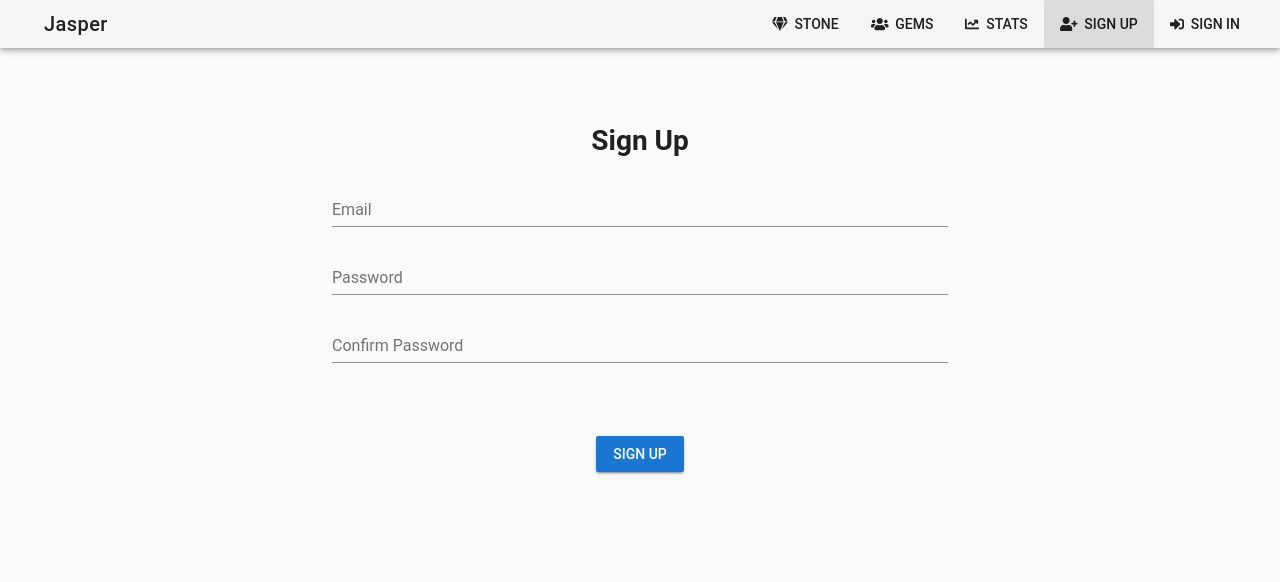
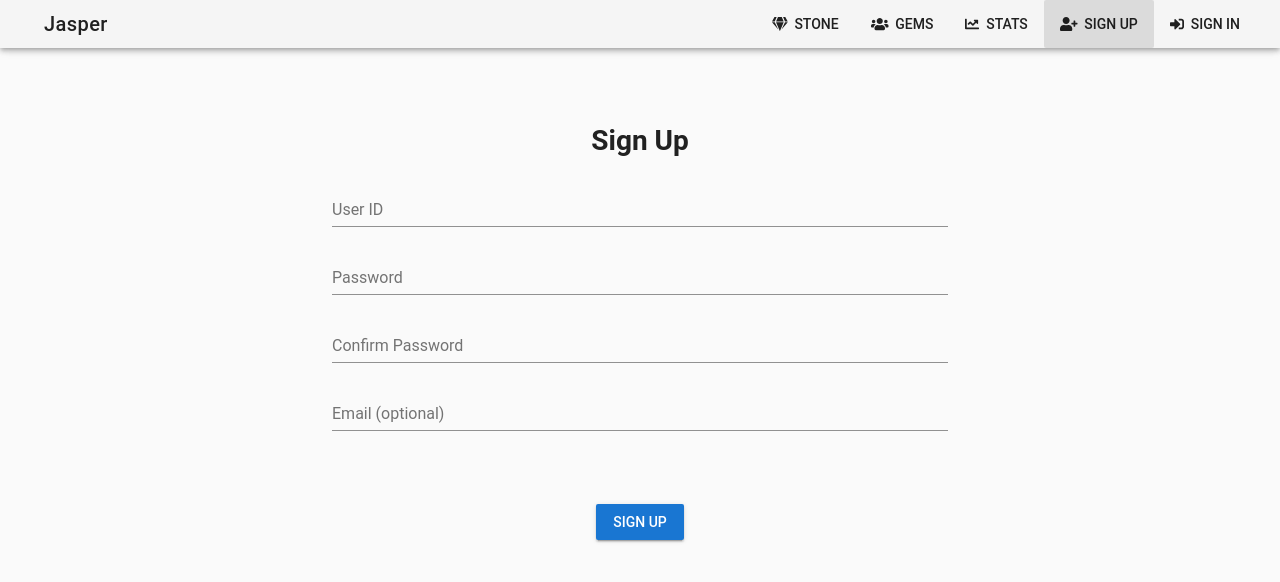
Before and after one commit to jgfoster/Jasper, a Vue app: page /signup in a window 1280 px wide. Shown: the top 582 px of the page. Built offline with nearby package versions, Linux system fonts and the light colour scheme; the HTML template or start-up script is replaced by a standard one.

Commit message:
Start login option.

```diff
--- a/src/components/Signin.vue
+++ b/src/components/Signin.vue
@@ -14,11 +14,12 @@
             </v-flex>
             <v-flex>
               <v-text-field
-                name="email"
-                label="Email"
-                id="email"
-                type="email"
-                v-model="email"
+                name="userID"
+                label="User ID"
+                id="userID"
+                type="text"
+                v-model="userID"
+                autocomplete="username"
                 required></v-text-field>
             </v-flex>
             <v-flex>
@@ -28,6 +29,7 @@
                 id="password"
                 type="password"
                 v-model="password"
+                autocomplete="current-password"
                 required></v-text-field>
             </v-flex>
             <v-flex class="text-xs-center" mt-5>
@@ -44,14 +46,14 @@
 export default {
   data () {
     return {
-      email: '',
+      userID: '',
       password: '',
       alert: false
     }
   },
   methods: {
     userSignIn () {
-      this.$store.commit('userSignIn', { email: this.email, password: this.password })
+      this.$store.commit('userSignIn', { userID: this.userID, password: this.password })
       this.$router.push('/')
     }
   },
--- a/src/components/Signup.vue
+++ b/src/components/Signup.vue
@@ -14,11 +14,11 @@
             </v-flex>
             <v-flex>
               <v-text-field
-                name="email"
-                label="Email"
-                id="email"
-                type="email"
-                v-model="email"
+                name="userID"
+                label="User ID"
+                id="userID"
+                type="text"
+                v-model="userID"
                 required></v-text-field>
             </v-flex>
             <v-flex>
@@ -40,6 +40,15 @@
                 v-model="passwordConfirm"
                 :rules="[comparePasswords]"
                 ></v-text-field>
+            </v-flex>
+            <v-flex>
+              <v-text-field
+                name="email"
+                label="Email (optional)"
+                id="email"
+                type="email"
+                v-model="email"
+                required></v-text-field>
             </v-flex>
             <v-flex class="text-xs-center" mt-5>
               <v-btn color="primary" type="submit" :disabled="loading">Sign Up</v-btn>
@@ -77,7 +86,7 @@ export default {
       if (this.comparePasswords !== true) {
         return
       }
-      this.$store.commit('userSignUp', { email: this.email, password: this.password })
+      this.$store.commit('userSignUp', { userID: this.userID, password: this.password, email: this.email })
       this.$router.push('/')
     }
   },
--- a/src/store/index.js
+++ b/src/store/index.js
@@ -27,6 +27,8 @@ export const store = new Vuex.Store({
       state.gemVersion = payload
     },
     userSignIn (state, payload) {
+      console.log(state)
+      console.log(payload)
       state.isAuthenticated = true
     },
     userSignOut (state, payload) {
```
